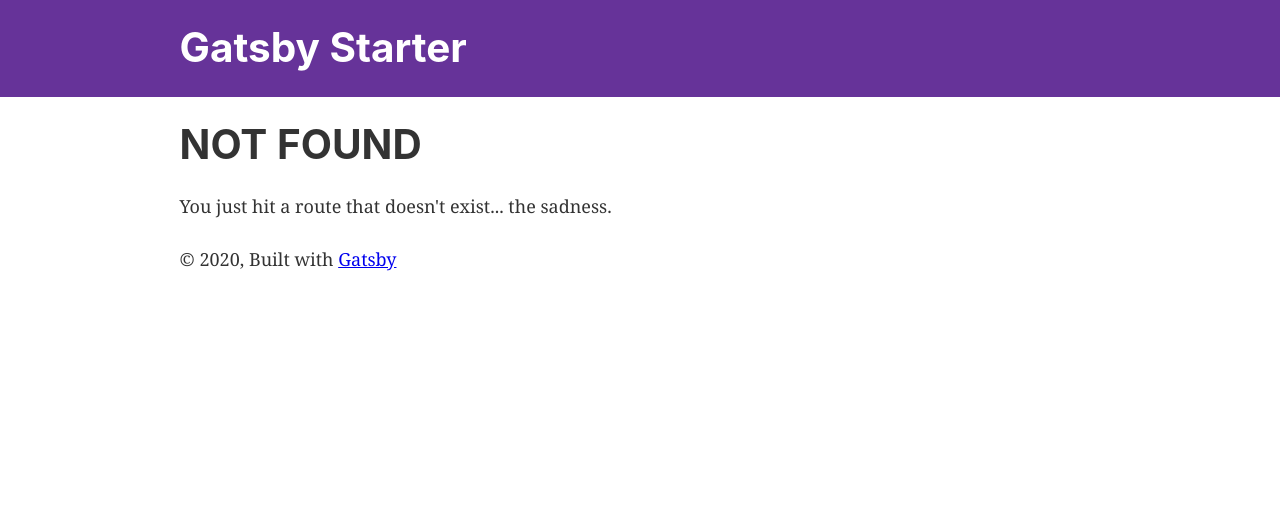
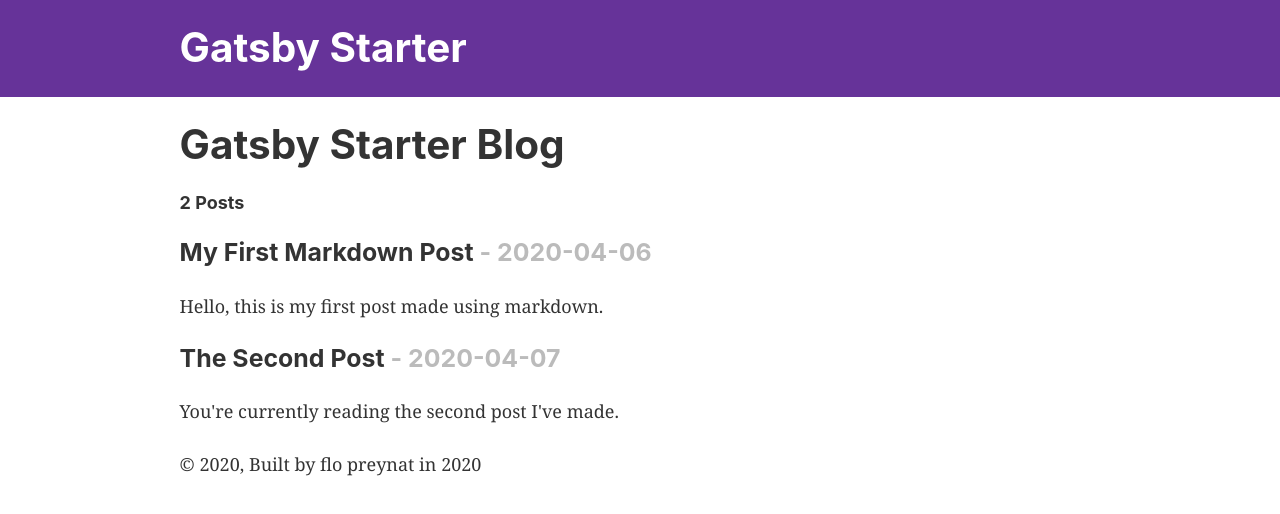
Before and after one commit to flopreynat/gatsby-starter, a Gatsby site: page /blog in a window 1280 px wide. Before the commit this address had no page. Built offline with nearby package versions, Linux system fonts and the light colour scheme; Gatsby itself is replaced by a stand-in of ours.

Commit message:
commit at endof17

```diff
--- a/gatsby-config.js
+++ b/gatsby-config.js
@@ -2,7 +2,8 @@
   siteMetadata: {
     title: `Gatsby Starter`,
     description: `Kick off your next, great Gatsby project with this default starter. This barebones starter ships with the main Gatsby configuration files you might need.`,
-    author: `@gatsbyjs`,
+    author: `flo preynat`,
+    createdAt: 2020,
   },
   plugins: [
     `gatsby-plugin-react-helmet`,
@@ -11,6 +12,14 @@
       options: {
         name: `images`,
         path: `${__dirname}/src/images`,
+      },
+    },
+    `gatsby-transformer-remark`,
+    {
+      resolve: `gatsby-source-filesystem`,
+      options: {
+        name: `pages`,
+        path: `${__dirname}/src/pages`,
       },
     },
     `gatsby-transformer-sharp`,
--- a/package.json
+++ b/package.json
@@ -12,6 +12,7 @@
     "gatsby-plugin-react-helmet": "^3.2.1",
     "gatsby-plugin-sharp": "^2.5.3",
     "gatsby-source-filesystem": "^2.2.2",
+    "gatsby-transformer-remark": "^2.7.1",
     "gatsby-transformer-sharp": "^2.4.3",
     "prop-types": "^15.7.2",
     "react": "^16.12.0",
--- a/src/components/layout.js
+++ b/src/components/layout.js
@@ -14,10 +14,12 @@
 
 const Layout = ({ children }) => {
   const data = useStaticQuery(graphql`
-    query SiteTitleQuery {
+    query SiteMetadataQuery {
       site {
         siteMetadata {
           title
+          author
+          createdAt
         }
       }
     }
@@ -35,9 +37,9 @@
       >
         <main>{children}</main>
         <footer>
-          © {new Date().getFullYear()}, Built with
+          © {new Date().getFullYear()}, Built by
           {` `}
-          <a href="https://www.gatsbyjs.org">Gatsby</a>
+          {data.site.siteMetadata.author} in {data.site.siteMetadata.createdAt}
         </footer>
       </div>
     </>
--- /dev/null
+++ b/src/pages/blog.js
@@ -0,0 +1,45 @@
+import React from "react"
+import { StaticQuery, graphql } from "gatsby"
+
+import Layout from "../components/layout"
+
+const getMarkdownPosts = graphql`
+	{
+	  allMarkdownRemark {
+	    totalCount
+	    edges {
+	      node {
+	        id
+	        frontmatter {
+	          title
+	          date
+	        }
+	        excerpt
+	      }
+	    }
+	  }
+	}
+`
+
+export default () => (
+	<Layout>
+		<div>
+			<h1 style={{ display: 'inlineBlock', boerderBottom: '1px solid' }}>Gatsby Starter Blog</h1>
+			<StaticQuery
+				query={getMarkdownPosts}
+				render={data => (
+					<>
+						<h4>{data.allMarkdownRemark.totalCount} Posts</h4>
+						{data.allMarkdownRemark.edges.map(({ node }) => (
+							<div key={node.id}>
+								<h3>{node.frontmatter.title} <span style={{ color: '#bbb' }}> - {node.frontmatter.date}</span>
+								</h3>
+								<p>{node.excerpt}</p>
+							</div>
+						))}
+					</>
+				)}
+			/>
+		</div>
+	</Layout>
+)
--- /dev/null
+++ b/src/pages/post-1.md
@@ -0,0 +1,7 @@
+---
+title: "My First Markdown Post"
+date: "2020-04-06"
+---
+
+
+Hello, this is my first post made using markdown.
--- /dev/null
+++ b/src/pages/post-2.md
@@ -0,0 +1,7 @@
+---
+title: "The Second Post"
+date: "2020-04-07"
+---
+
+
+You're currently reading the second post I've made.
```
Also changed, not shown: src/pages/posts/page-3.js (+42 -1 lines), 1 other file.
